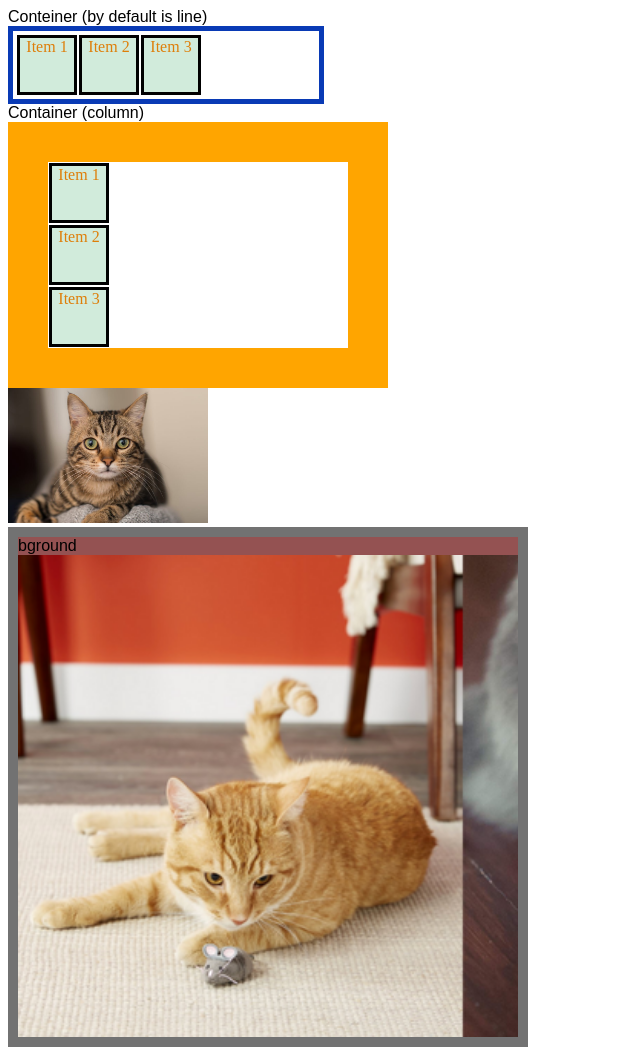
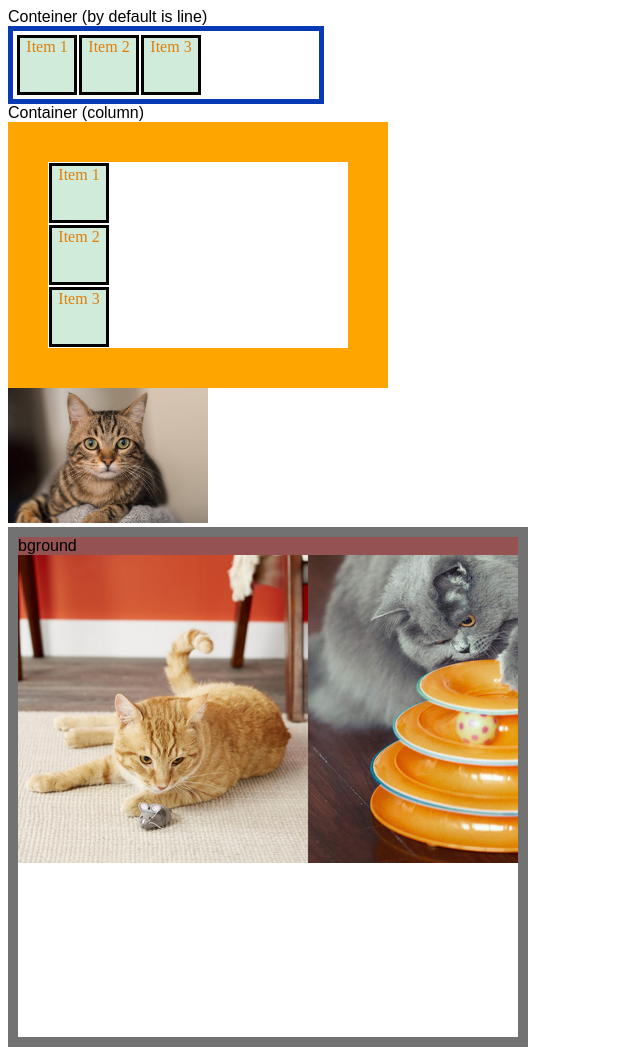
Before and after one commit to 4zorbin/NewCSS, a plain HTML site: page index.html in a window 1280 px wide. Shown: the whole page, without its empty margins (0-640 px from the left). Drawn offline with Linux system fonts and the light colour scheme.

Commit message:
begining

```diff
--- a/style.css
+++ b/style.css
@@ -45,7 +45,9 @@ p {
     width: 500px;
     height: 500px;
     background-image: url(fdf13733-6915-4126-84c5-45a1f5e2b275-best-cat-gifts-2019.png);
+    margin-block: 0;
 
-    background-size: cover;
+    padding: 0;
+    background-size: auto;
     background-repeat: no-repeat;
     }
```
